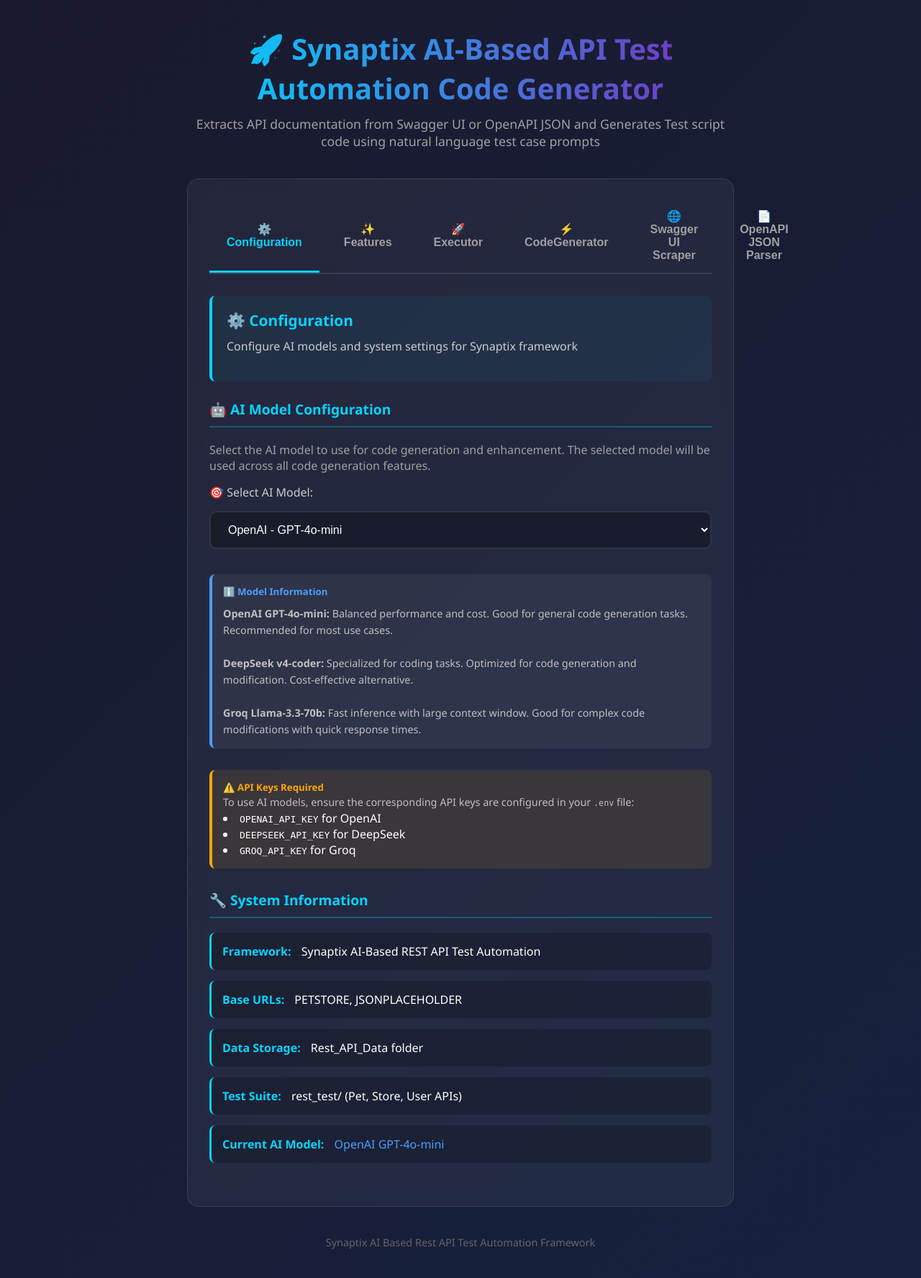
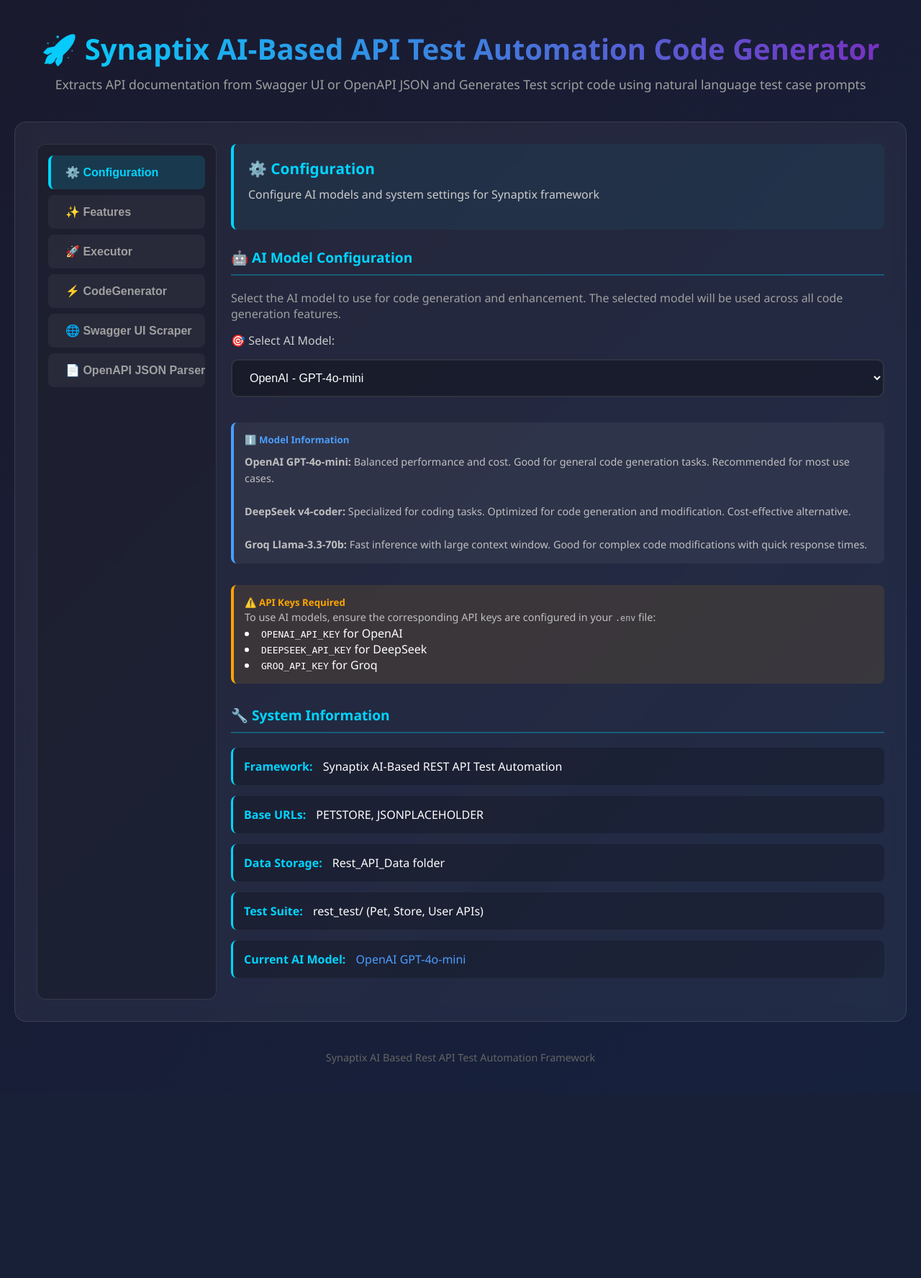
Before and after one commit to Manju-crz/SynaptixPhase2, a Flask app: page / in a window 1280 px wide. Shown: the whole page at 72% size. After the commit the page ends 1479 px from the top, so only its background shows below. Run offline with Flask 3, Linux system fonts and the light colour scheme; data that the repository does not hold is empty.

Commit message:
re organized overall ui elements

```diff
--- a/custom_ui/static/style.css
+++ b/custom_ui/static/style.css
@@ -12,7 +12,7 @@ body {
 }
 
 .container {
-    max-width: 800px;
+    max-width: 100%;
     margin: 0 auto;
     padding: 40px 20px;
 }
@@ -44,32 +44,55 @@ main {
     border: 1px solid rgba(255, 255, 255, 0.1);
 }
 
+.main-layout {
+    display: flex;
+    gap: 20px;
+}
+
+.sidebar {
+    min-width: 250px;
+    max-width: 250px;
+    background: rgba(0, 0, 0, 0.2);
+    border-radius: 12px;
+    padding: 15px;
+    border: 1px solid rgba(255, 255, 255, 0.1);
+}
+
 .tabs {
     display: flex;
-    gap: 10px;
-    margin-bottom: 30px;
-    border-bottom: 2px solid rgba(255, 255, 255, 0.1);
+    flex-direction: column;
+    gap: 8px;
 }
 
 .tab-button {
-    padding: 12px 24px;
+    padding: 14px 20px;
     font-size: 1rem;
     font-weight: 600;
     border: none;
-    background: transparent;
+    background: rgba(255, 255, 255, 0.05);
     color: #a0a0a0;
     cursor: pointer;
-    border-bottom: 3px solid transparent;
+    border-radius: 8px;
+    border-left: 4px solid transparent;
     transition: all 0.3s;
+    text-align: left;
+    white-space: nowrap;
 }
 
 .tab-button:hover {
     color: #00d4ff;
+    background: rgba(0, 212, 255, 0.1);
 }
 
 .tab-button.active {
     color: #00d4ff;
-    border-bottom-color: #00d4ff;
+    background: rgba(0, 212, 255, 0.15);
+    border-left-color: #00d4ff;
+}
+
+.content-area {
+    flex: 1;
+    min-width: 0;
 }
 
 .tab-content {
@@ -98,6 +121,31 @@ main {
     color: #ccc;
     margin-bottom: 15px;
     line-height: 1.6;
+}
+
+/* Generator header row: description on left, selectors on right */
+.generator-header-row {
+    display: flex;
+    gap: 20px;
+    margin-bottom: 25px;
+    align-items: stretch;
+}
+
+.generator-description {
+    flex: 0 0 55%;
+    margin-bottom: 0;
+}
+
+.generator-header-selectors {
+    flex: 1;
+    display: flex;
+    flex-direction: column;
+    gap: 15px;
+    justify-content: flex-start;
+}
+
+.generator-header-selectors .input-section {
+    margin-bottom: 0;
 }
 
 .method-description ul {
--- a/custom_ui/templates/index.html
+++ b/custom_ui/templates/index.html
@@ -16,6 +16,8 @@
         </header>
 
         <main>
+            <div class="main-layout">
+                <div class="sidebar">
                     <div class="tabs">
                         <button class="tab-button active" onclick="switchTab('configuration')">
                             ⚙️ Configuration
@@ -36,7 +38,9 @@
                             📄 OpenAPI JSON Parser
                         </button>
                     </div>
+                </div>
 
+                <div class="content-area">
                     <div id="configuration" class="tab-content active">
                         {% include 'tabs/configuration.html' %}
                     </div>
@@ -76,6 +80,8 @@
                             <pre id="logsOutput"></pre>
                         </div>
                     </div>
+                </div>
+            </div>
         </main>
 
         <footer>
--- a/custom_ui/templates/tabs/generator.html
+++ b/custom_ui/templates/tabs/generator.html
@@ -1,5 +1,6 @@
 <!-- Generator Tab Content -->
-<div class="method-description">
+<div class="generator-header-row">
+    <div class="method-description generator-description">
         <h3>⚡ Test Code Generator</h3>
         <p>Generate pytest test files automatically from natural language queries</p>
         <ul>
@@ -10,12 +11,15 @@
         </ul>
     </div>
 
+    <div class="generator-header-selectors">
         <div class="input-section">
             <label for="generatorExcelFileSelect">📁 Select Excel File:</label>
             <select id="generatorExcelFileSelect" class="select-input">
                 <option value="">Loading files...</option>
             </select>
+        </div>
 
+        <div class="input-section">
             <label for="generatorBaseUrlSelect">🌐 Select Base URL:</label>
             <select id="generatorBaseUrlSelect" class="select-input">
                 <option value="https://petstore.swagger.io/v2">PETSTORE - https://petstore.swagger.io/v2</option>
@@ -29,7 +33,11 @@
                 placeholder="Enter custom base URL"
                 style="display: none;"
             >
+        </div>
+    </div>
+</div>
 
+<div class="input-section">
     <label for="generatorFolderName">📁 Folder Name (inside rest_test/):</label>
     <input
         type="text"
```
Lines whose indentation alone changed are shown as unchanged.
